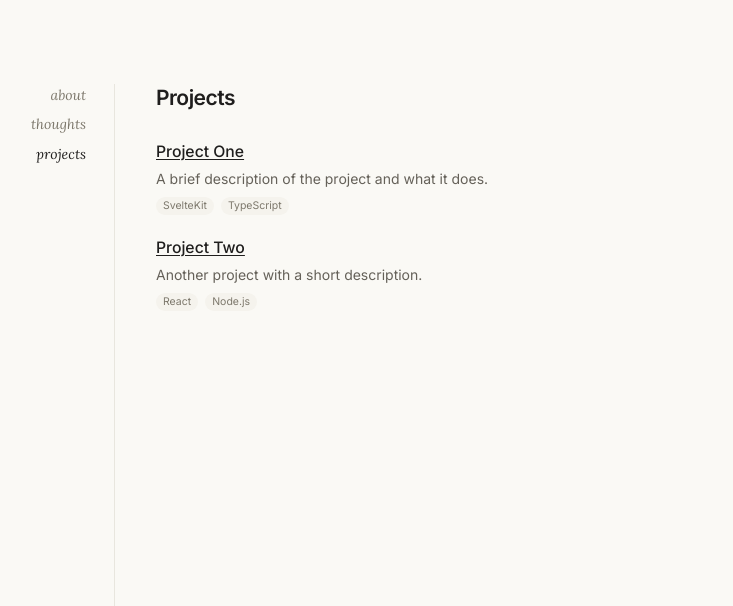
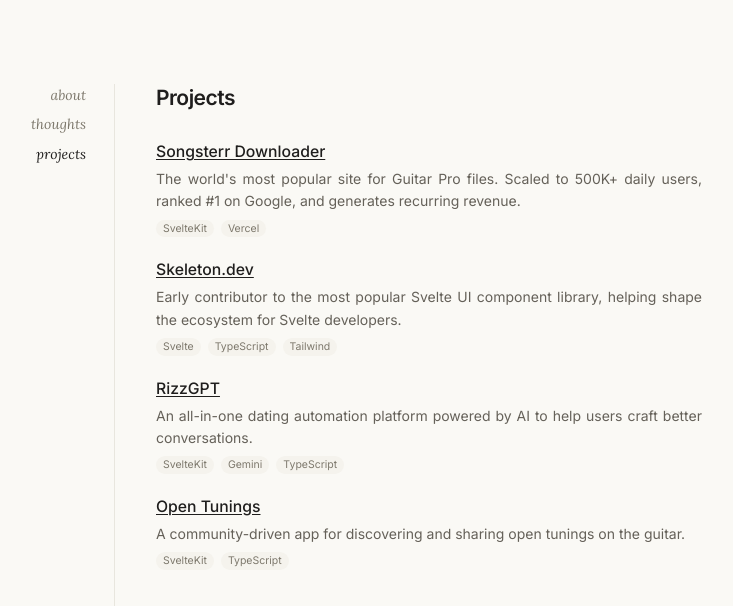
Before and after one commit to Metaphysics0/ryanroberts.dev, a SvelteKit app: page /projects in a window 1280 px wide. Shown: the top 606 px of the page, without its empty margins (110-843 px from the left). Built offline with nearby package versions, Linux system fonts and the light colour scheme.

Commit message:
feat: update projects

```diff
--- a/src/routes/projects/+page.svelte
+++ b/src/routes/projects/+page.svelte
@@ -1,16 +1,31 @@
 <script lang="ts">
 	const projects = [
 		{
-			name: 'Project One',
-			description: 'A brief description of the project and what it does.',
-			url: 'https://github.com/ryanroberts/project-one',
-			tech: ['SvelteKit', 'TypeScript']
+			name: 'Songsterr Downloader',
+			description:
+				"The world's most popular site for Guitar Pro files. Scaled to 500K+ daily users, ranked #1 on Google, and generates recurring revenue.",
+			url: 'https://songsterr-downloader.com',
+			tech: ['SvelteKit', 'Vercel']
 		},
 		{
-			name: 'Project Two',
-			description: 'Another project with a short description.',
-			url: 'https://github.com/ryanroberts/project-two',
-			tech: ['React', 'Node.js']
+			name: 'Skeleton.dev',
+			description:
+				'Early contributor to the most popular Svelte UI component library, helping shape the ecosystem for Svelte developers.',
+			url: 'https://github.com/skeletonlabs/skeleton',
+			tech: ['Svelte', 'TypeScript', 'Tailwind']
+		},
+		{
+			name: 'RizzGPT',
+			description:
+				'An all-in-one dating automation platform powered by AI to help users craft better conversations.',
+			url: 'https://rizzb0t.com',
+			tech: ['SvelteKit', 'Gemini', 'TypeScript']
+		},
+		{
+			name: 'Open Tunings',
+			description: 'A community-driven app for discovering and sharing open tunings on the guitar.',
+			url: 'https://open-tunings.vercel.app/create',
+			tech: ['SvelteKit', 'TypeScript']
 		}
 	];
 </script>
```
Also changed, not shown: 1 other file (tests, documents, lock files or other folders).
